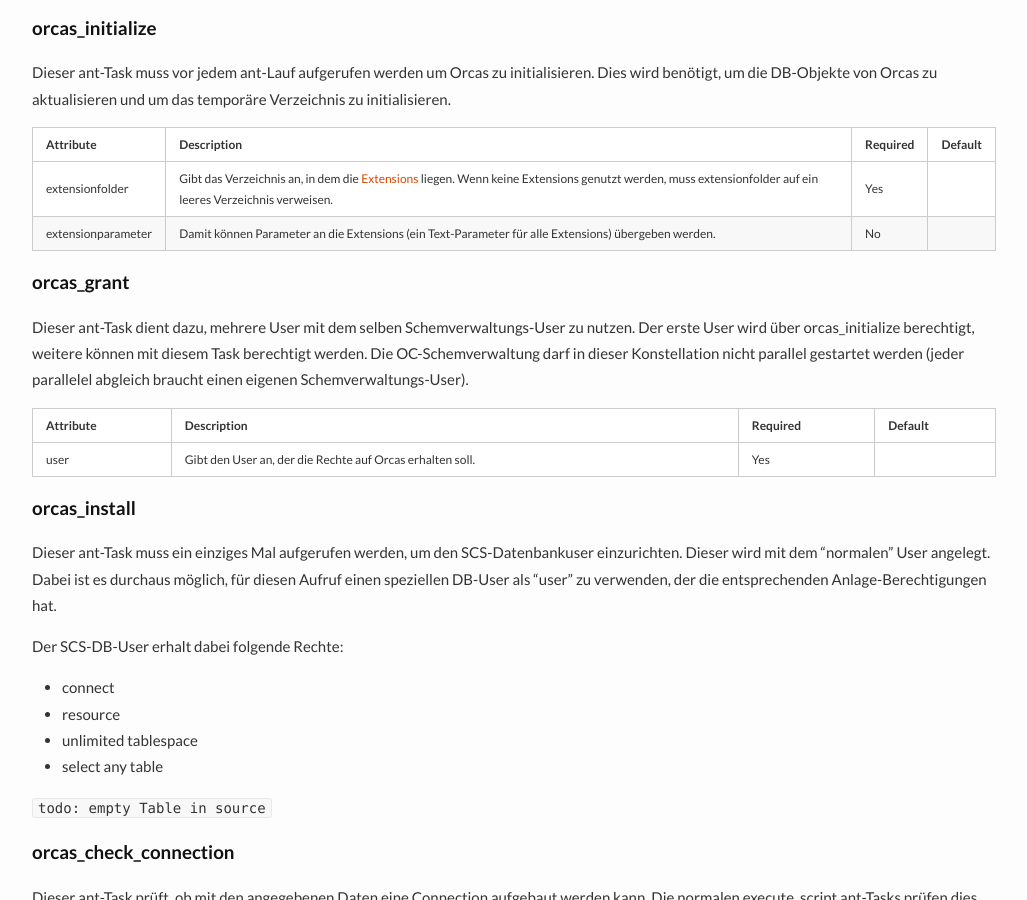
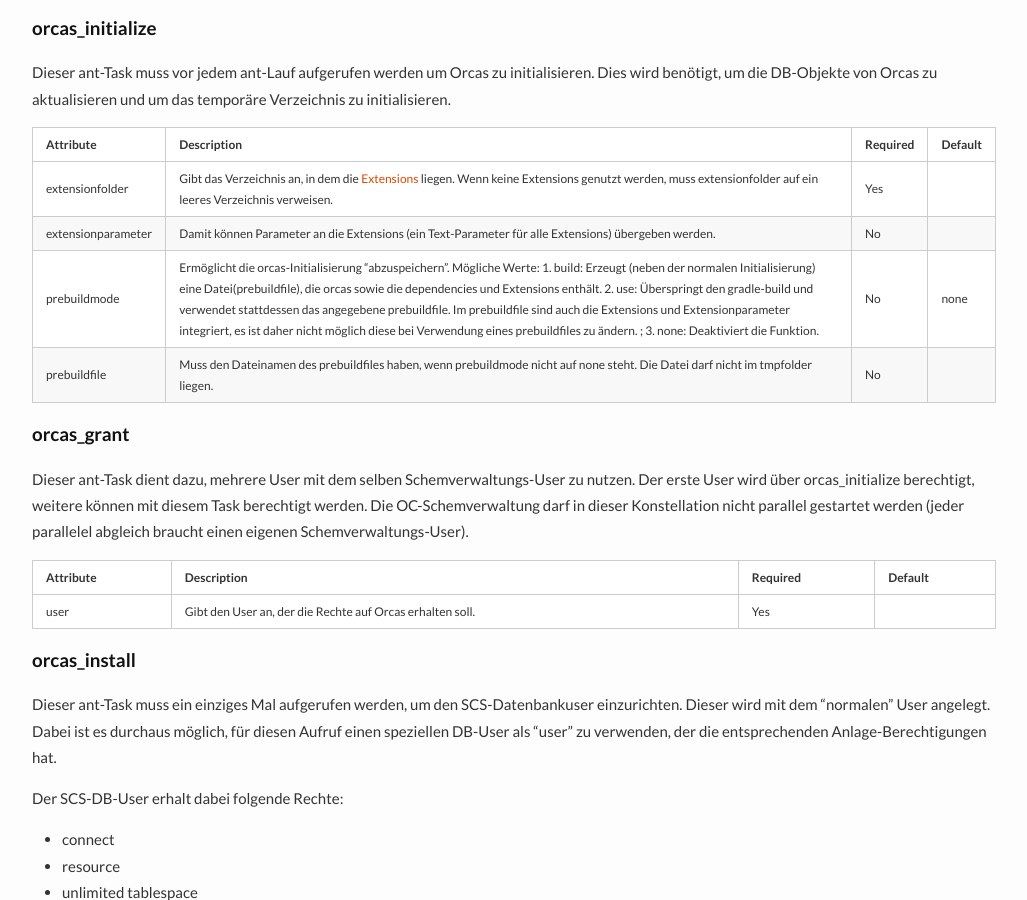
Before and after one commit to opitzconsulting/orcas, a Jekyll site: the page built from _docs/ant-tasks.md, in a window 1280 px wide and 900 px high, scrolled down 7709 px. Shown: the whole window, without its empty margins (126-1153 px from the left). Built offline with Jekyll 4.4.1, drawn with Linux system fonts in a browser that asks for light colours; nearby versions of some CDN libraries.

Commit message:
#52: prebuild-documentation

```diff
--- a/_docs/ant-tasks.md
+++ b/_docs/ant-tasks.md
@@ -296,6 +296,8 @@ Dieser ant-Task muss vor jedem ant-Lauf aufgerufen werden um Orcas zu initialisi
 |---------|-----------|--------|-------|
 |extensionfolder|Gibt das Verzeichnis an, in dem die [Extensions]({{site.baseurl}}/docs/extensions/) liegen. Wenn keine Extensions genutzt werden, muss extensionfolder auf ein leeres Verzeichnis verweisen.|Yes||
 |extensionparameter|Damit können Parameter an die Extensions (ein Text-Parameter für alle Extensions) übergeben werden.|No||
+|prebuildmode|Ermöglicht die orcas-Initialisierung "abzuspeichern". Mögliche Werte: 1. build: Erzeugt (neben der normalen Initialisierung) eine Datei(prebuildfile), die orcas sowie die dependencies und Extensions enthält. 2. use: Überspringt den gradle-build und verwendet stattdessen das angegebene prebuildfile. Im prebuildfile sind auch die Extensions und Extensionparameter integriert, es ist daher nicht möglich diese bei Verwendung eines prebuildfiles zu ändern. ; 3. none: Deaktiviert die Funktion.|No|none|
+|prebuildfile|Muss den Dateinamen des prebuildfiles haben, wenn prebuildmode nicht auf none steht. Die Datei darf nicht im tmpfolder liegen. |No||
 
 <a name="orcas_grant"/>
 
```
Also changed, not shown: 1 other file.
